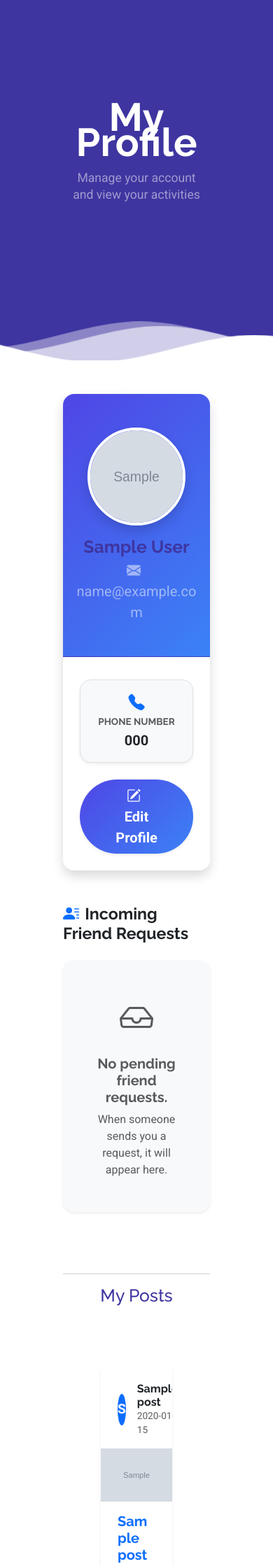
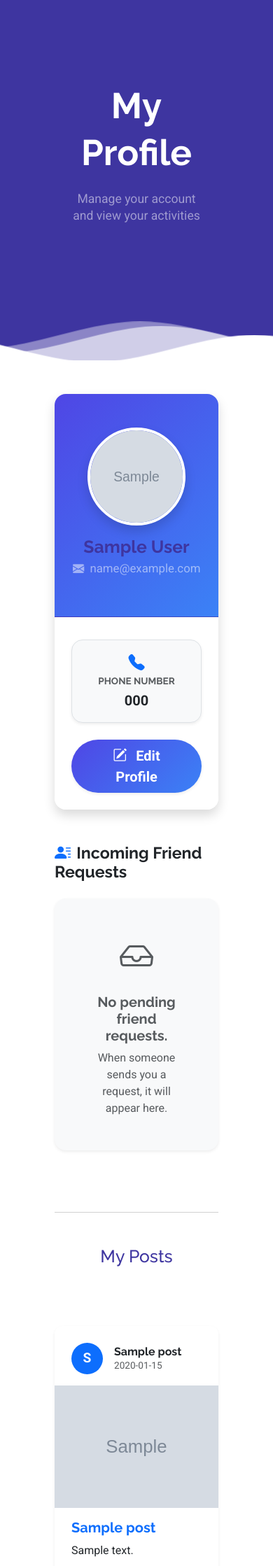
Before and after one commit to abdasath/Velora, a Flask app: page /profile in a window 390 px wide. Shown: the part 76-2314 px from the top of the page at 70% size. Run offline with Flask 3, Linux system fonts and the light colour scheme; a user stored in the database is signed in; tables that the repository leaves empty hold one stand-in row (values such as "Sample post"); grey boxes marked "Sample" are stand-in pictures; some libraries are stand-ins or nearby versions.

Commit message:
Optimize mobile layout for Profile, Contact, About, Connect, and Posts pages (full-width cards, edge-to-edge layouts, and dynamic email text scaling)

```diff
--- a/templates/auth.html
+++ b/templates/auth.html
@@ -85,6 +85,11 @@
      <div class="container">
       <div class="row gy-4 justify-content-center">
         <div class="col-11 col-sm-8 col-md-6 col-lg-4 d-flex flex-column justify-content-center" data-aos="fade-in">
+          <style>
+            @media (max-width: 767px) {
+              #hero h1 { font-size: 3.2rem !important; line-height: 1.3 !important; }
+            }
+          </style>
           {% block form %}
           {% endblock form %}
         </div>
--- a/templates/profile.html
+++ b/templates/profile.html
@@ -6,9 +6,9 @@
 {% endblock form %}
 
 {% block body %}
-<div class="container mt-5 mb-5" data-aos="fade-up">
+<div class="container mt-5 mb-5 px-0 px-md-3" data-aos="fade-up">
   <div class="row justify-content-center">
-    <div class="col-md-8">
+    <div class="col-12 col-md-8">
       <div class="card shadow border-0 rounded-4 overflow-hidden">
 
         {% include "messages.html" %}
@@ -22,7 +22,34 @@
               onerror="this.src='{{ url_for('static', filename='assets/img/hero-img.png') }}'">
           </div>
           <h2 class="mt-3 mb-1 fw-bold">{{ userdata.first_name }} {{ userdata.last_name }}</h2>
-          <p class="mb-0 text-white-50 fs-5"><i class="bi bi-envelope-fill me-2"></i>{{ userdata.email }}</p>
+          <div class="w-100 px-2">
+            <p id="profileEmail" class="mb-0 text-white-50 mx-auto" style="font-size: 1.25rem; white-space: nowrap; overflow: hidden; max-width: 100%; display: inline-block;">
+              <i class="bi bi-envelope-fill me-2"></i>{{ userdata.email }}
+            </p>
+          </div>
+          <script>
+            function autoResizeEmail() {
+              const p = document.getElementById('profileEmail');
+              if (!p) return;
+
+              if (window.innerWidth >= 768) {
+                p.style.fontSize = '1.25rem';
+                return;
+              }
+
+              p.style.fontSize = '1.25rem';
+              let fontSize = 1.25;
+
+              while (p.scrollWidth > p.clientWidth && fontSize > 0.6) {
+                fontSize -= 0.05;
+                p.style.fontSize = fontSize + 'rem';
+              }
+            }
+
+            // Run after content is loaded
+            setTimeout(autoResizeEmail, 50);
+            window.addEventListener('resize', autoResizeEmail);
+          </script>
         </div>
 
         <div class="card-body p-4 text-center bg-white">
@@ -46,7 +73,7 @@
   </div>
 </div>
 
-<div class="container m-4 mx-auto">
+<div class="container mt-5 mb-5 px-0 px-md-3">
 
   <!-- Incoming Friend Requests -->
   <div class="mb-5" data-aos="fade-up">
@@ -60,9 +87,9 @@
     </div>
 
     {% if myids %}
-    <div class="row g-4">
+    <div class="row g-4 justify-content-center">
       {% for friend in myids %}
-      <div class="col-md-6 col-lg-4">
+      <div class="col-12 col-md-6 col-lg-4">
         <div class="card border-0 shadow-sm rounded-4 h-100 transition-hover">
           <div class="card-body p-4 d-flex flex-column align-items-center text-center">
             <img src="{{ friend.profileimg if friend.profileimg and friend.profileimg.startswith('http') else url_for('static', filename='uploads/' + friend.profileimg) }}"
@@ -95,11 +122,13 @@
 
   <br>
   <hr>
-  <h2 class="text-center mb-4">My Posts</h2>
+</div>
 
-  {% if getallmypost %}
-  <section id="details" class="details section">
-    <div class="container" data-aos="fade-up">
+<h2 class="text-center mb-4 mt-5">My Posts</h2>
+
+{% if getallmypost %}
+<section id="details" class="details section">
+  <div class="container px-0 px-md-3" data-aos="fade-up">
       {% for d in getallmypost %}
       <div class="row justify-content-center mb-5">
         <div class="col-12 col-md-10 col-lg-8 col-xl-6">
@@ -163,6 +192,4 @@
   </div>
   {% endif %}
 
-</div>
-
 {% endblock body %}
```
Also changed, not shown: templates/about.html (+7 -7 lines), templates/connect.html (+37 -13 lines), templates/contact.html (+4 -4 lines), templates/posts.html (+4 -4 lines).
